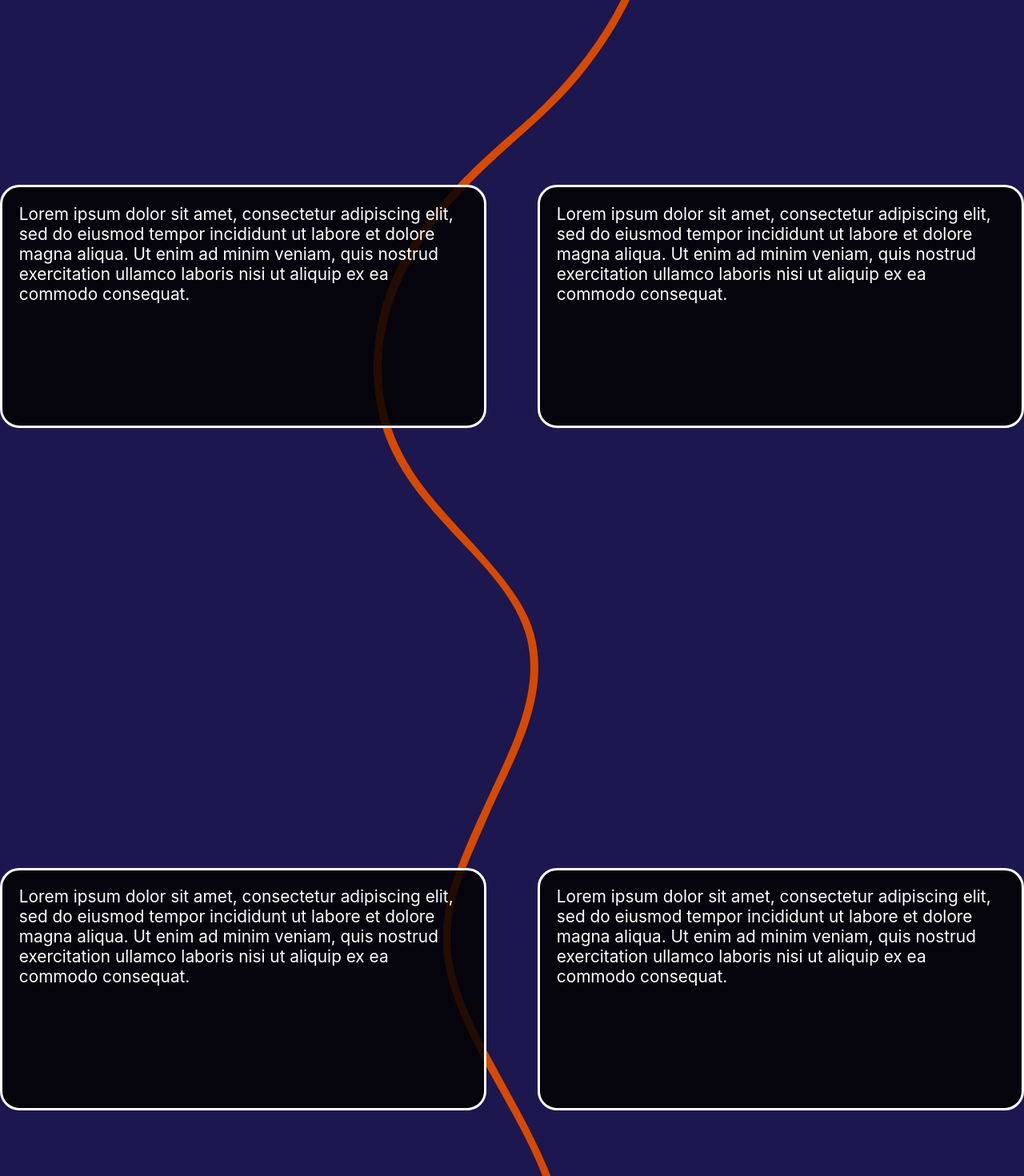
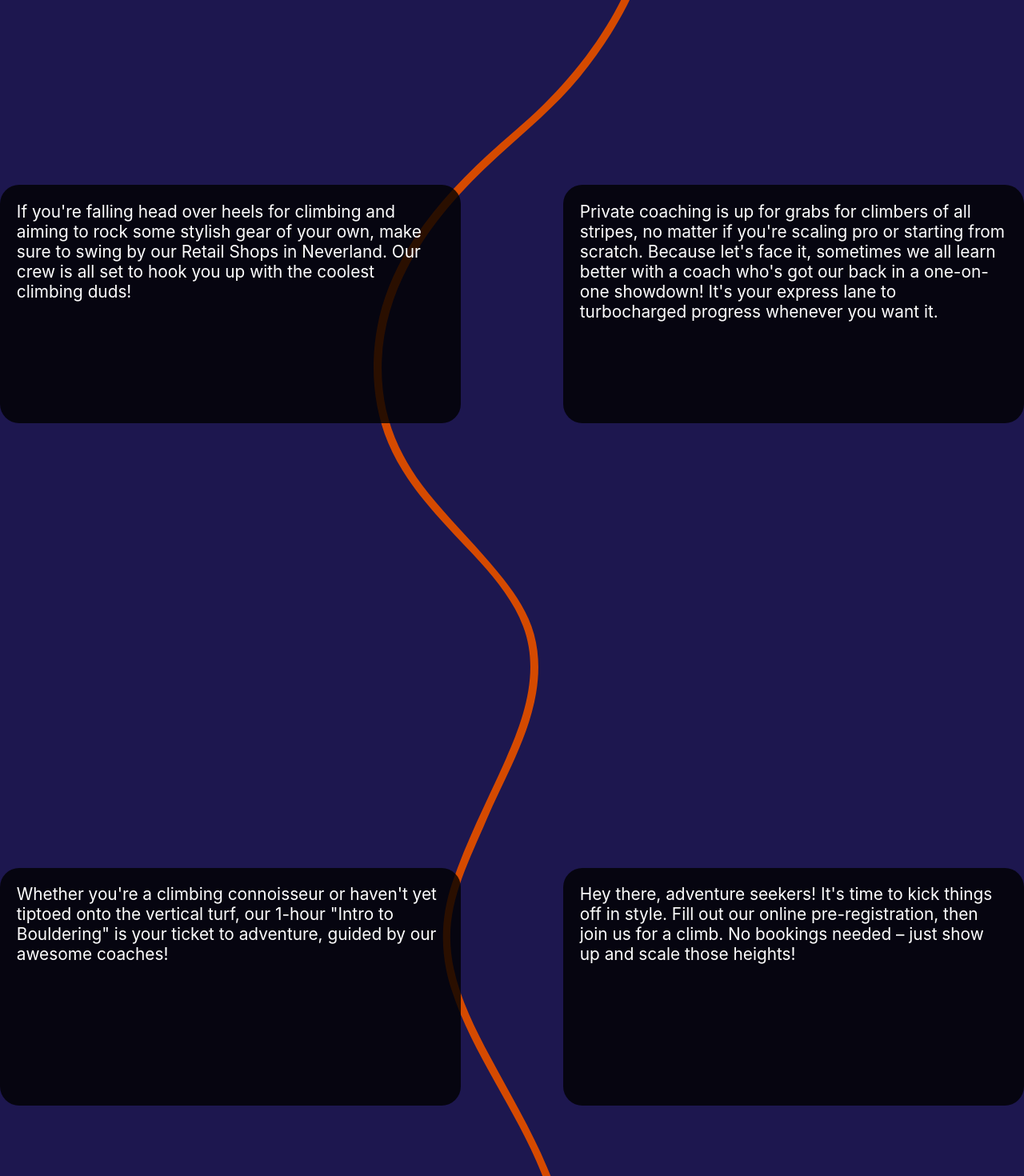
Before and after one commit to WildHeat/bouldering-booking, a React (Create React App) app: page /climb in a window 1280 px wide. Shown: the part 1330-2800 px from the top of the page at 80% size. Built offline with nearby package versions, Linux system fonts and the light colour scheme.

Commit message:
updated text and css for climb page

```diff
--- a/src/components/ClimbPage/ClimbPage.css
+++ b/src/components/ClimbPage/ClimbPage.css
@@ -16,30 +16,28 @@
 
 .climb-inner-background {
   width: 100%;
-  /* height: 150%; */
   background-color: var(--accent-color);
   position: absolute;
-  inset: 0% 0 0% 0;
+  inset: 0 0 0 0;
 }
 
 .climb-content-container {
   display: flex;
-  justify-content: space-between;
+  justify-content: space-evenly;
   flex-wrap: wrap;
   position: absolute;
   width: 100%;
-  gap: 0% 5%;
+  gap: 0% 10%;
   inset: 20% 0 0 0;
 }
 
 .climb-info-card {
-  background-color: rgba(0, 0, 0, 0.836);
+  background-color: rgba(0, 0, 0, 0.8);
   z-index: 1;
   flex: 1;
   height: 10%;
-  min-width: max(280px, 42.5%);
-  /* width: 42.5%; */
-  border: solid var(--light-color);
+  min-width: max(280px, 40%);
+  /* border: solid var(--light-color); */
   border-radius: 24px;
   color: var(--light-color);
   font-size: 1.3rem;
--- a/src/components/ClimbPage/ClimbPage.js
+++ b/src/components/ClimbPage/ClimbPage.js
@@ -45,34 +45,33 @@ const ClimbPage = () => {
         </div>
         <div className="climb-info-card">
           <p>
-            Lorem ipsum dolor sit amet, consectetur adipiscing elit, sed do
-            eiusmod tempor incididunt ut labore et dolore magna aliqua. Ut enim
-            ad minim veniam, quis nostrud exercitation ullamco laboris nisi ut
-            aliquip ex ea commodo consequat.
+            If you're falling head over heels for climbing and aiming to rock
+            some stylish gear of your own, make sure to swing by our Retail
+            Shops in Neverland. Our crew is all set to hook you up with the
+            coolest climbing duds!
           </p>
         </div>
         <div className="climb-info-card">
           <p>
-            Lorem ipsum dolor sit amet, consectetur adipiscing elit, sed do
-            eiusmod tempor incididunt ut labore et dolore magna aliqua. Ut enim
-            ad minim veniam, quis nostrud exercitation ullamco laboris nisi ut
-            aliquip ex ea commodo consequat.
+            Private coaching is up for grabs for climbers of all stripes, no
+            matter if you're scaling pro or starting from scratch. Because let's
+            face it, sometimes we all learn better with a coach who's got our
+            back in a one-on-one showdown! It's your express lane to
+            turbocharged progress whenever you want it.
           </p>
         </div>
         <div className="climb-info-card">
           <p>
-            Lorem ipsum dolor sit amet, consectetur adipiscing elit, sed do
-            eiusmod tempor incididunt ut labore et dolore magna aliqua. Ut enim
-            ad minim veniam, quis nostrud exercitation ullamco laboris nisi ut
-            aliquip ex ea commodo consequat.
+            Whether you're a climbing connoisseur or haven't yet tiptoed onto
+            the vertical turf, our 1-hour "Intro to Bouldering" is your ticket
+            to adventure, guided by our awesome coaches!
           </p>
         </div>
         <div className="climb-info-card">
           <p>
-            Lorem ipsum dolor sit amet, consectetur adipiscing elit, sed do
-            eiusmod tempor incididunt ut labore et dolore magna aliqua. Ut enim
-            ad minim veniam, quis nostrud exercitation ullamco laboris nisi ut
-            aliquip ex ea commodo consequat.
+            Hey there, adventure seekers! It's time to kick things off in style.
+            Fill out our online pre-registration, then join us for a climb. No
+            bookings needed – just show up and scale those heights!
           </p>
         </div>
       </div>
--- a/src/components/Header/Header.css
+++ b/src/components/Header/Header.css
@@ -62,7 +62,7 @@
     position: absolute;
     justify-content: flex-start;
     width: 80%;
-    height: 90%;
+    height: 100vh;
     top: 0%;
     left: -1.5em;
     flex-direction: column;
--- a/src/components/Header/Header.js
+++ b/src/components/Header/Header.js
@@ -1,3 +1,4 @@
+import { Link } from "react-router-dom";
 import "./Header.css";
 
 const Header = () => {
@@ -13,12 +14,16 @@ const Header = () => {
         <span className="bar"></span>
         <span className="bar"></span>
       </div>
-      <h2 className="logo">
-        AB <span className="bouldering-title">Bouldering</span>
-      </h2>
+      <Link to={"/"}>
+        <h2 className="logo">
+          AB <span className="bouldering-title">Bouldering</span>
+        </h2>
+      </Link>
       <div className="header-links">
         <p className="link">Events</p>
-        <p className="link">Beginner's-guide</p>
+        <Link to={"/climb"}>
+          <p className="link">Beginner's-guide</p>
+        </Link>
         <p className="link">FAQ</p>
         <p className="link">Contact</p>
       </div>
--- a/src/components/HomePage/HomePage.css
+++ b/src/components/HomePage/HomePage.css
@@ -137,7 +137,7 @@
   display: flex;
   flex-wrap: wrap;
   justify-content: center;
-  gap: 1em;
+  gap: 2em;
 }
 
 .location-image1 {
@@ -156,5 +156,5 @@
   background-size: cover;
   background-position: center;
   width: max(25%, 300px);
-  height: 20vh;
+  height: 30vh;
 }
```
